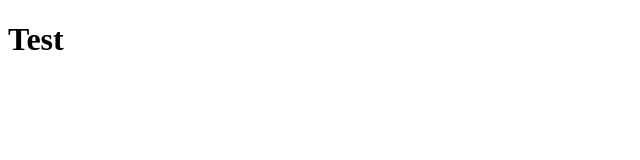
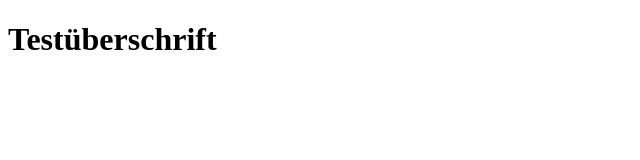
Before and after one commit to chriscodes1337/collab-test, a plain HTML site: page index.html in a window 1280 px wide. Shown: the whole page, without its empty margins (0-640 px from the left). Drawn offline with Linux system fonts and the light colour scheme.

Commit message:
add headline

```diff
--- a/index.html
+++ b/index.html
@@ -6,6 +6,6 @@
     <title>Test</title>
 </head>
 <body>
-    <h1>Test</h1>
+    <h1>Testüberschrift</h1>
 </body>
 </html>
```
